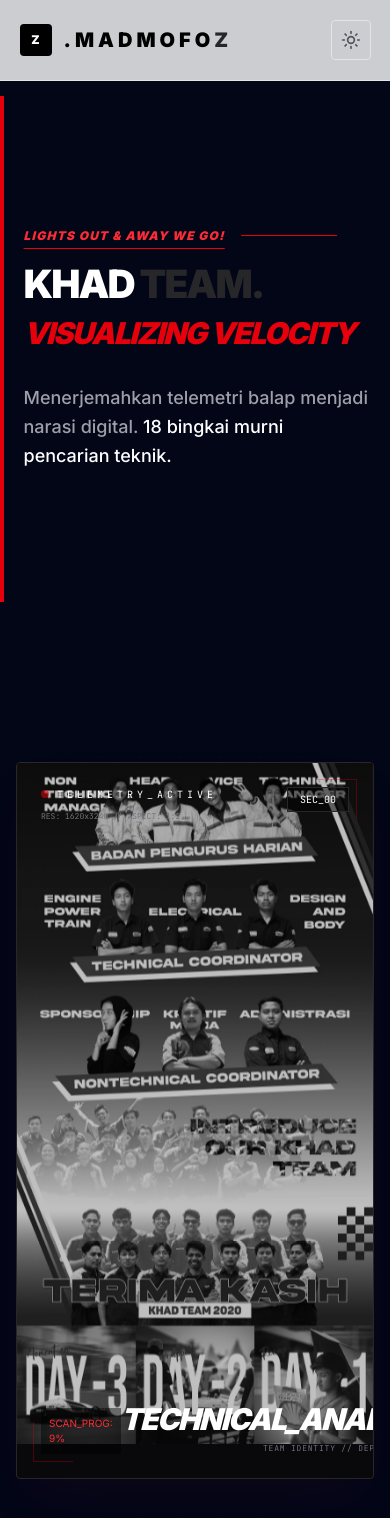
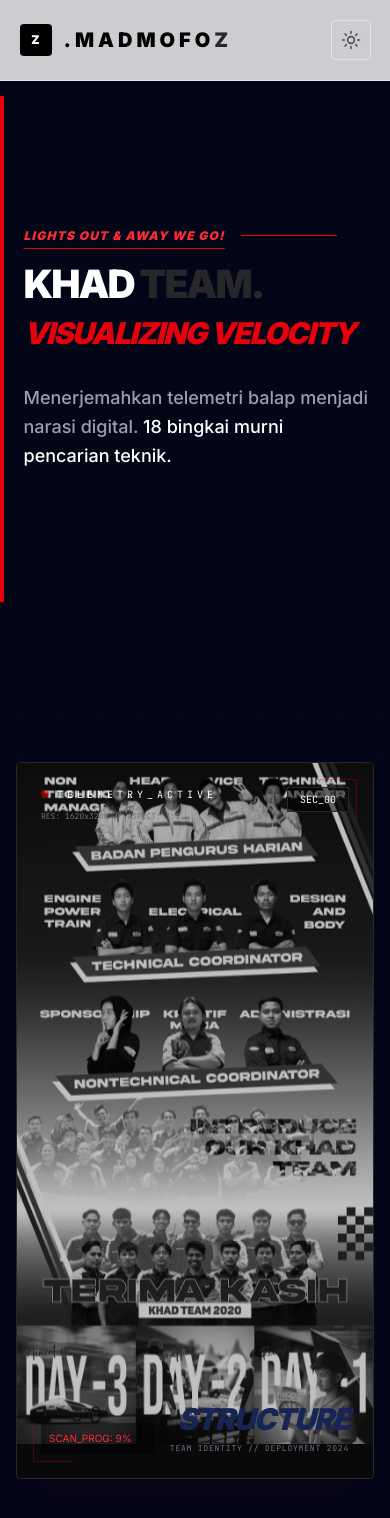
Before and after one commit to madmofoz/Portfolio, a Next.js app: page /KHAD-TEAM in a window 390 px wide. Shown: the top 1518 px of the page. Built offline with nearby package versions, Linux system fonts and the light colour scheme.

Commit message:
fix desktop and mobile view

```diff
--- a/src/app/KHAD-TEAM/page.tsx
+++ b/src/app/KHAD-TEAM/page.tsx
@@ -115,8 +115,7 @@ function TechnicalEntryScroll() {
   }, []);
 
   return (
-    /* h-[300vh] biar scroll-nya berasa berat dan detail */
-    <div ref={containerRef} className="relative h-[150vh] w-full bg-transparent mobile-h-[300vh]">
+    <div ref={containerRef} className="relative h-[175vh] w-full bg-transparent md:h-[150vh]">
 
       {/* Sticky container */}
       <div className="sticky top-0 h-screen w-full overflow-hidden flex items-center justify-center px-4 md:px-[5vw]">
@@ -125,23 +124,16 @@ function TechnicalEntryScroll() {
         <div className="absolute inset-0 opacity-5 pointer-events-none" style={{ backgroundImage: 'radial-gradient(circle, #444 1px, transparent 1px)', backgroundSize: '40px 40px' }}></div>
         <div className="absolute left-10 top-1/2 -translate-y-1/2 w-[2px] h-32 bg-gradient-to-b from-transparent via-red-600 to-transparent hidden lg:block"></div>
 
-        {/* Frame Foto Utama
-            Desktop: max-w-2xl (biar nggak terlalu lebar dan foto 1:2 nggak gepeng)
-            Mobile: w-full
-        */}
         <div className="relative w-full max-w-2xl h-[85vh] md:h-[80vh] border border-zinc-800 bg-zinc-950 overflow-hidden rounded-sm group shadow-2xl shadow-red-900/10">
 
-          {/* FOTO TINGGI (1620x3240)
-              Logic: Kita geser lebih jauh di desktop agar semua bagian terlihat.
-          */}
           <div
             className="absolute top-0 left-0 w-full transition-transform duration-75 ease-out will-change-transform"
             style={{
-              transform: `translateY(-${scrollProgress * 50}%)`, // Tuning 78% biar pas sampe ujung bawah foto
+              transform: `translateY(-${scrollProgress * 50}%)`,
             }}
           >
             <img
-              src={EntryPhoto.src || EntryPhoto}
+              src={typeof EntryPhoto === 'string' ? EntryPhoto : EntryPhoto.src}
               alt="KHAD TEAM 2024 - The Apex Structure"
               className="w-full h-auto grayscale [@media(any-hover:hover)]:group-hover:grayscale-0 transition-all duration-1000 brightness-75 [@media(any-hover:hover)]:group-hover:brightness-100"
             />
@@ -167,7 +159,7 @@ function TechnicalEntryScroll() {
                 SCAN_PROG: <span className="inline-block w-8">{(scrollProgress * 100).toFixed(0)}%</span>
               </div>
               <div className="text-right">
-                <h4 className="text-3xl md:text-5xl font-black italic tracking-tighter uppercase leading-none mb-2">Technical_Analysis</h4>
+                <h4 className="text-3xl md:text-4xl text-blue-950 font-black italic tracking-tighter uppercase leading-none mb-2 ">Structure</h4>
                 <p className="text-[8px] font-mono text-zinc-500 uppercase tracking-widest">Team Identity // Deployment 2024</p>
               </div>
             </div>
```
Also changed, not shown: 1 other file (tests, documents, lock files or other folders).
